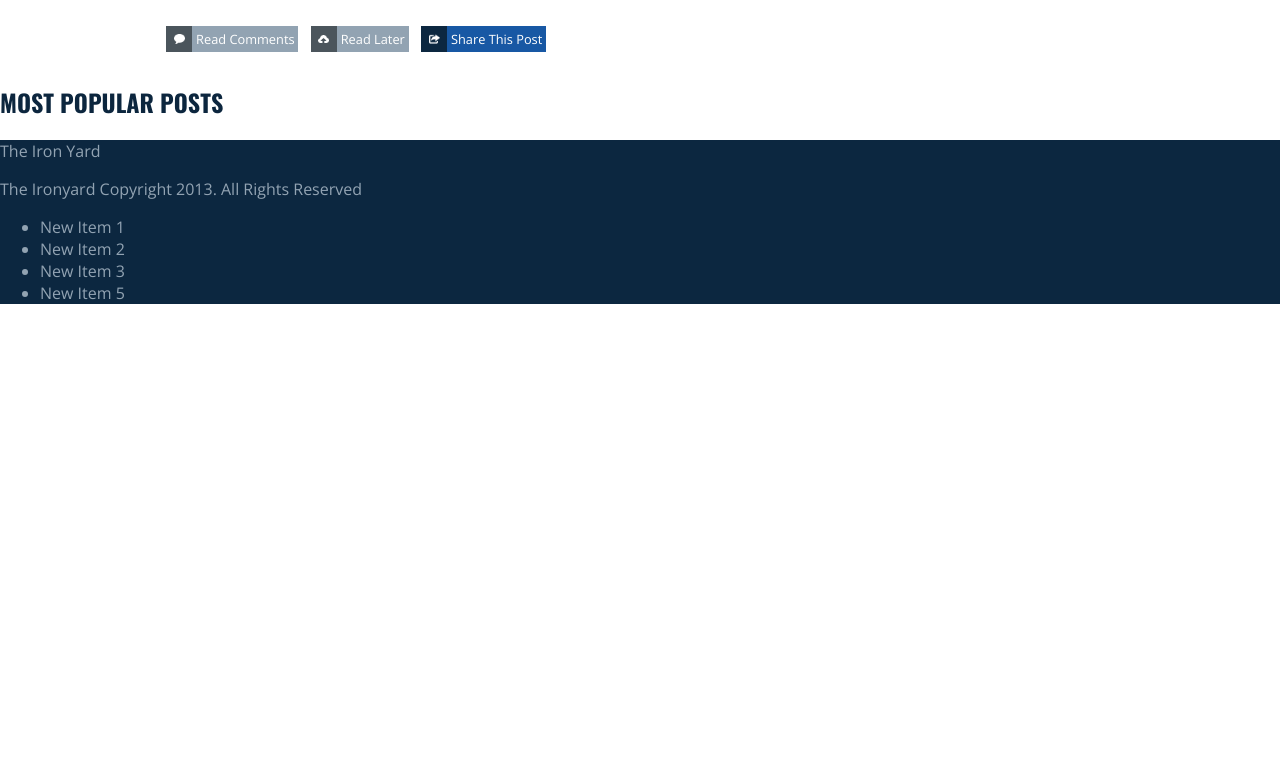
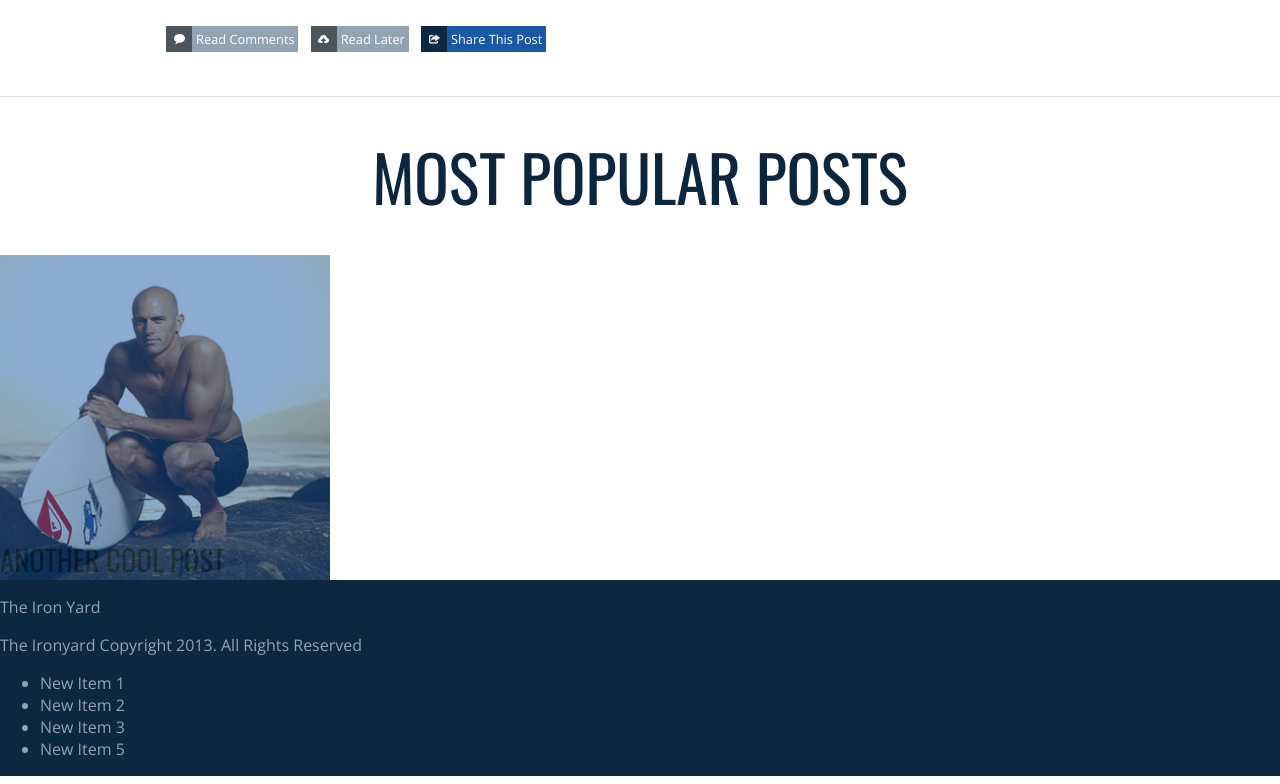
Before and after one commit to ADKebert/day-4-hw, a plain HTML site: page index.html in a window 1280 px wide. Shown: the part 1284-2068 px from the top of the page. Before the commit the page ends 1604 px from the top, so only its background shows below. Drawn offline with nearby package versions, Linux system fonts and the light colour scheme.

Commit message:
some footer styling complete and about to try implementing post links as buttons

```diff
--- a/index.html
+++ b/index.html
@@ -84,7 +84,8 @@
       <h2>MOST POPULAR POSTS</h2>
       <div class="link-bar">
         <div class="post-link-with-image">
-
+          <img src="images/article-image-1.jpg" alt="another cool post" height="325" width="330" />
+          <h3>ANOTHER COOL POST</h3>
         </div>
       </div>
       <div class="bottom-nav">
--- a/styles/main.css
+++ b/styles/main.css
@@ -252,13 +252,55 @@
 
 /*-------------Footer Section------------------------*/
 footer {
+  display: flex;
+  flex-direction: column;
+  align-items: center;
   color: #92A3B2;
+  border-top: 1px solid #DAE1E4;
+  margin-top: 2em;
 }
 
 footer h2 {
+  margin-top: 0.5em;
+  margin-bottom: 0.5em;
+  font-size: 4em;
+  font-weight: 500;
   color: #0C263E;
 }
 
 footer .bottom-nav {
+  width: 100%;
   background-color: #0C2740;
 }
+
+footer .link-bar {
+  display:flex;
+  width: 100%;
+}
+
+footer .post-link-with-image {
+  display:flex;
+  flex-direction: column;
+  justify-content: flex-end;
+  background-color: #1858A4;
+  /*border: 1px solid red;*/
+}
+
+footer .post-link-with-image img {
+  opacity: 0.5;
+  margin-bottom: .6em;
+}
+
+footer .post-link-with-image h3 {
+  font-family: "Oswald", sans-serif;
+  font-weight: 500;
+  font-size: 1.8em;
+  margin-top: -1.8em;
+  margin-bottom: 0;
+    color: rgba(0, 51, 83, 1)
+}
+
+footer .post-link-with-image img:hover {
+  opacity: 1;
+
+}
```
